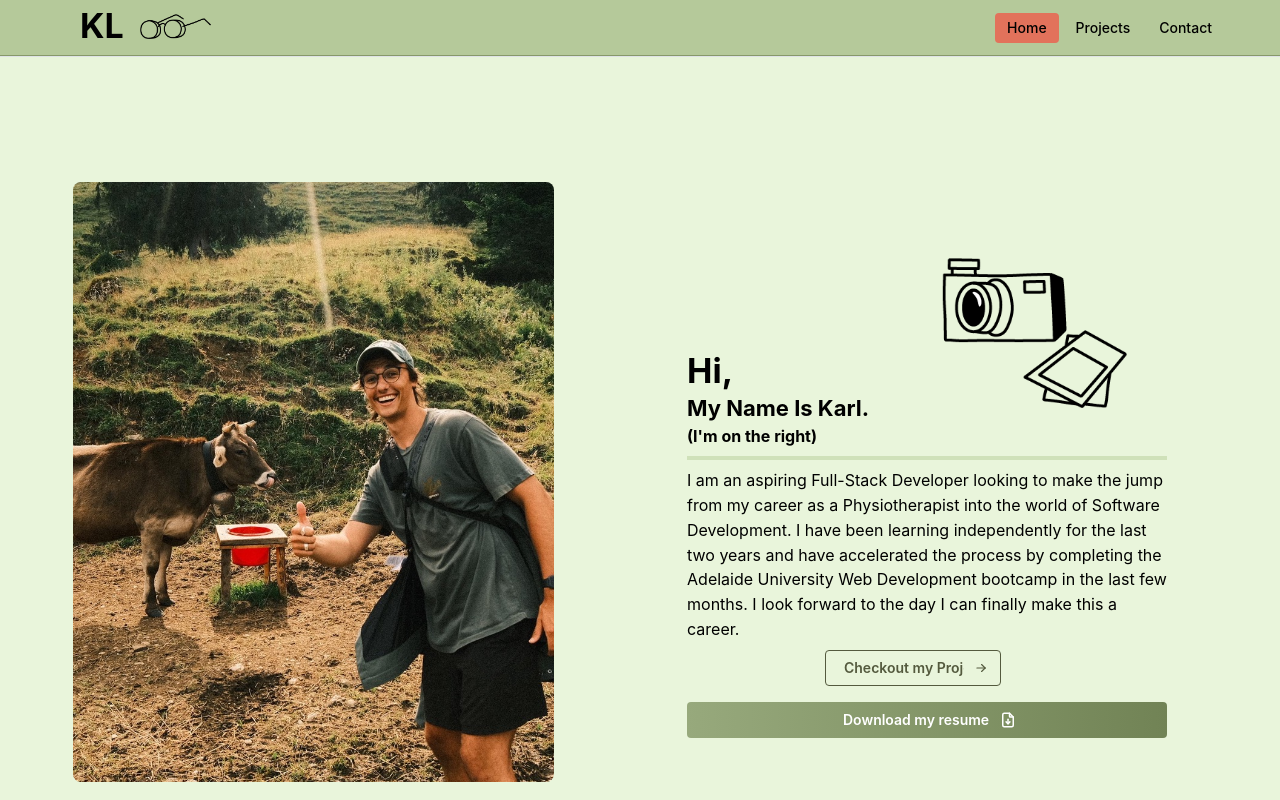
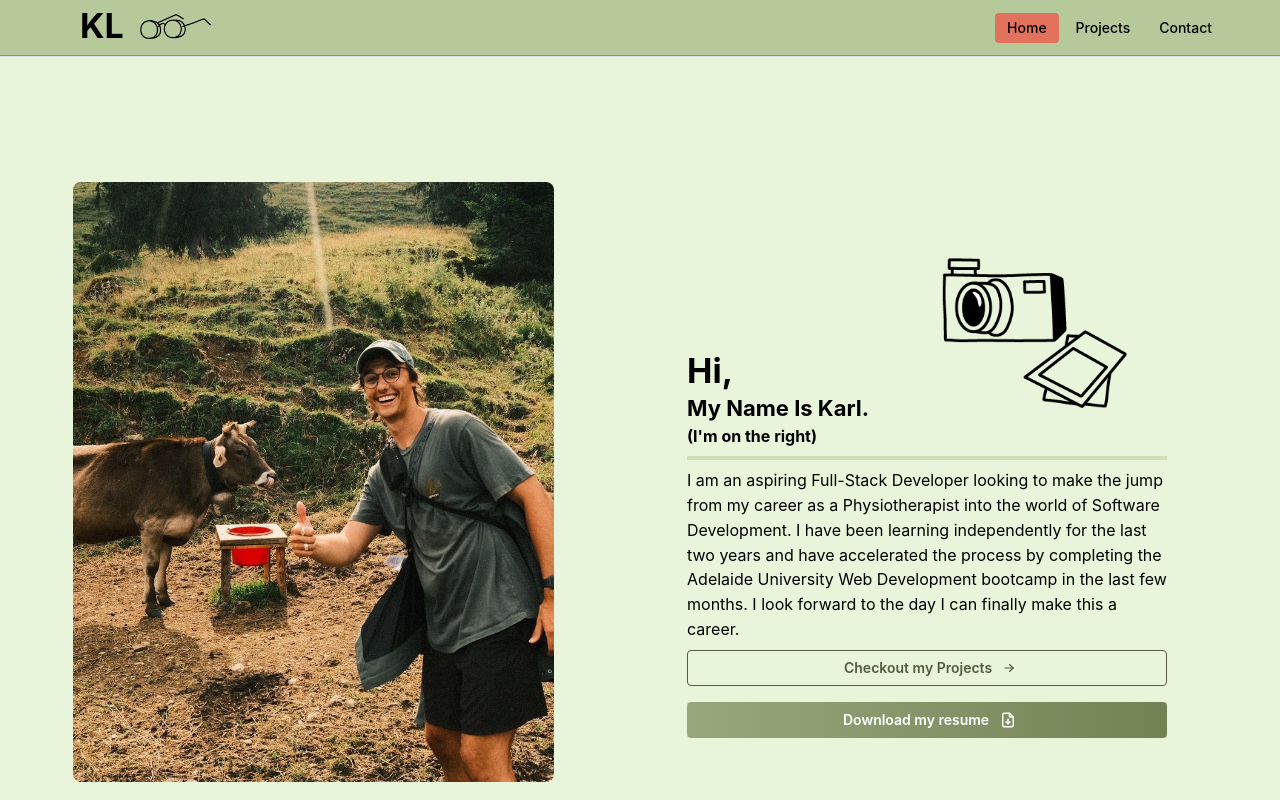
Before and after one commit to KLanger98/Karl-L-Portfolio, a React (Vite) app: page / in a window 1280 px wide. Shown: the top 800 px of the page. Built offline with nearby package versions, Linux system fonts and the light colour scheme.

Commit message:
Corrected some layout

```diff
--- a/src/components/Hero/Hero.jsx
+++ b/src/components/Hero/Hero.jsx
@@ -69,15 +69,15 @@ function Hero() {
           Development bootcamp in the last few months. I look forward to the day
           I can finally make this a career.
         </Text>
-        <Link to="/Projects">
+        <Link to="/Projects" style={{width: "100%"}} align="center">
           <Button
             component="a"
             href="/Projects"
             m="8px"
             variant="outline"
             color="#545A3E"
+            w="80%"
             rightSection={<IconArrowRight size={14} />}
-            w="80%"
           >
             Checkout my Projects
           </Button>
@@ -90,7 +90,6 @@ function Hero() {
           variant="gradient"
           gradient={{ from: "#97A97C", to: "#718355", deg: 90 }}
           rightSection={<IconFileDownload size={18} />}
-          fullWidth
           w="80%"
         >
           Download my resume
```
Also changed, not shown: 1 other file (tests, documents, lock files or other folders).
